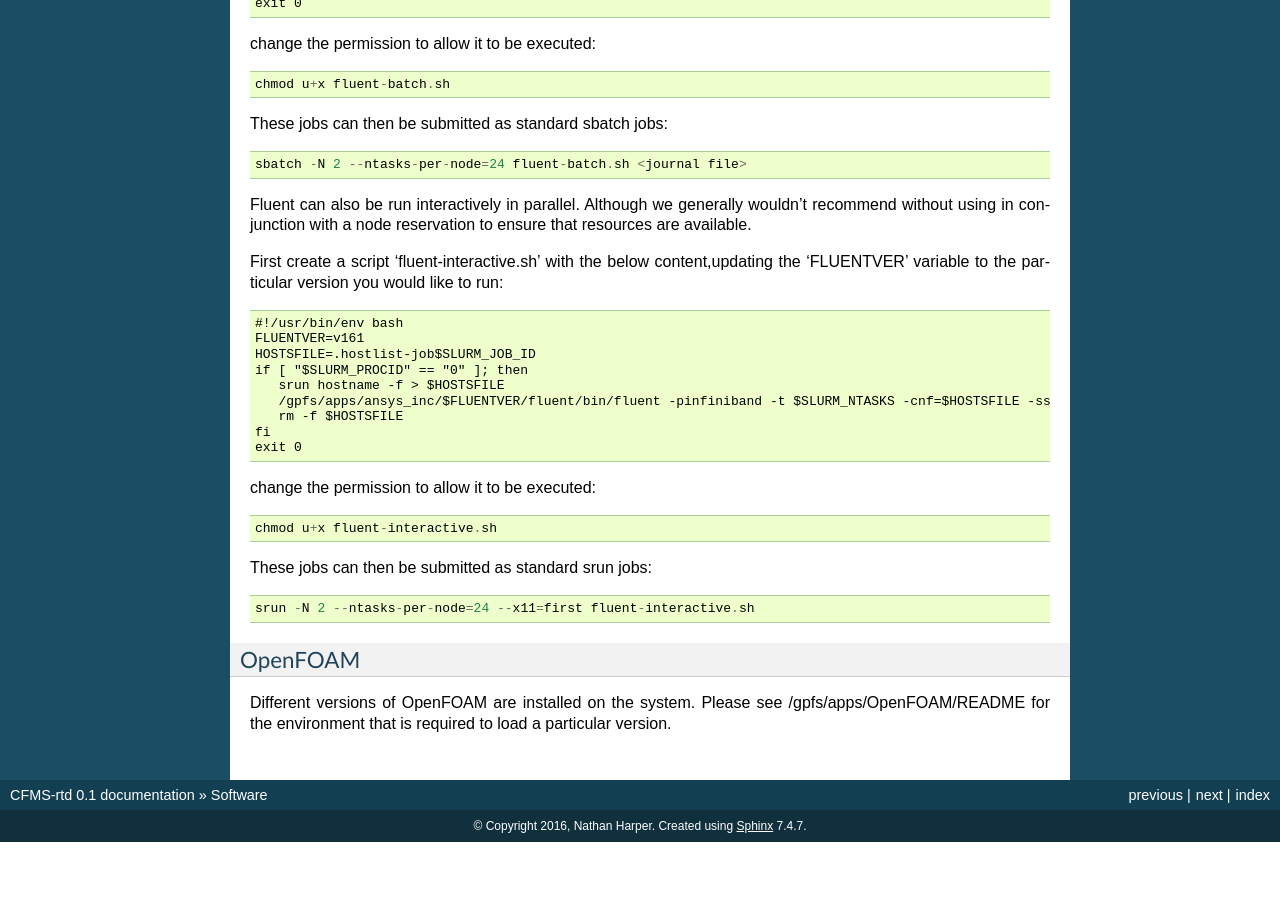
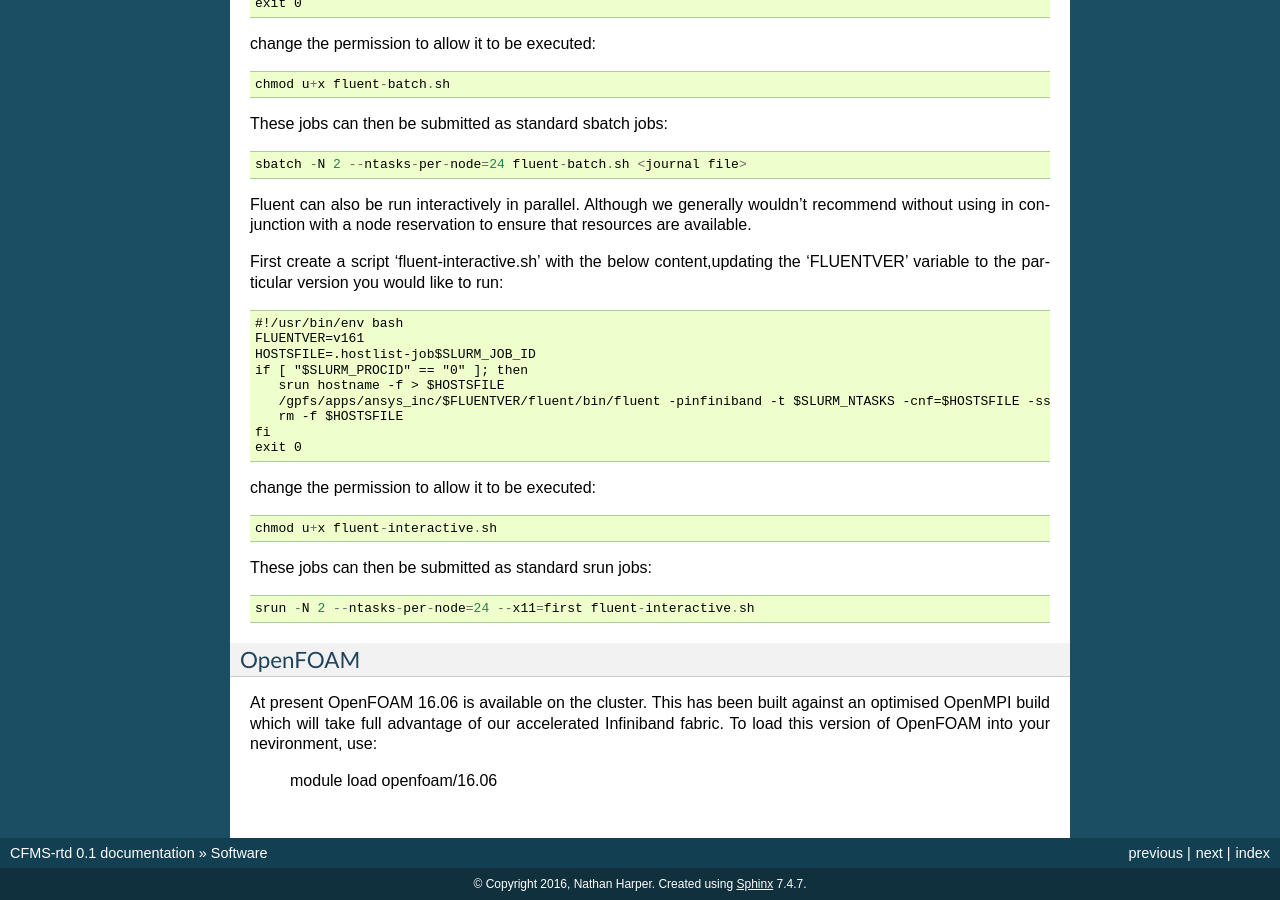
Before and after one commit to CFMS/cfms-rtd, a Sphinx documentation site: the page built from docs/software.rst, in a window 1280 px wide and 900 px high, scrolled down 1782 px. Built offline with Sphinx 7.4.7, drawn with Linux system fonts in a browser that asks for light colours; pages that are not in the unit, such as notebooks, are missing from menus; before the commit the page ends 2624 px from its top, so only the background shows below that.

Commit message:
minor update to OpenFOAM documentation

```diff
--- a/docs/software.rst
+++ b/docs/software.rst
@@ -125,5 +125,7 @@ These jobs can then be submitted as standard srun jobs::
 
 OpenFOAM
 --------
-Different versions of OpenFOAM are installed on the system.   Please see /gpfs/apps/OpenFOAM/README for the environment that is required to load
-a particular version.
+At present OpenFOAM 16.06 is available on the cluster.   This has been built against an optimised OpenMPI build which will take full advantage of
+our accelerated Infiniband fabric.  To load this version of OpenFOAM into your nevironment, use:
+
+  module load openfoam/16.06
```
